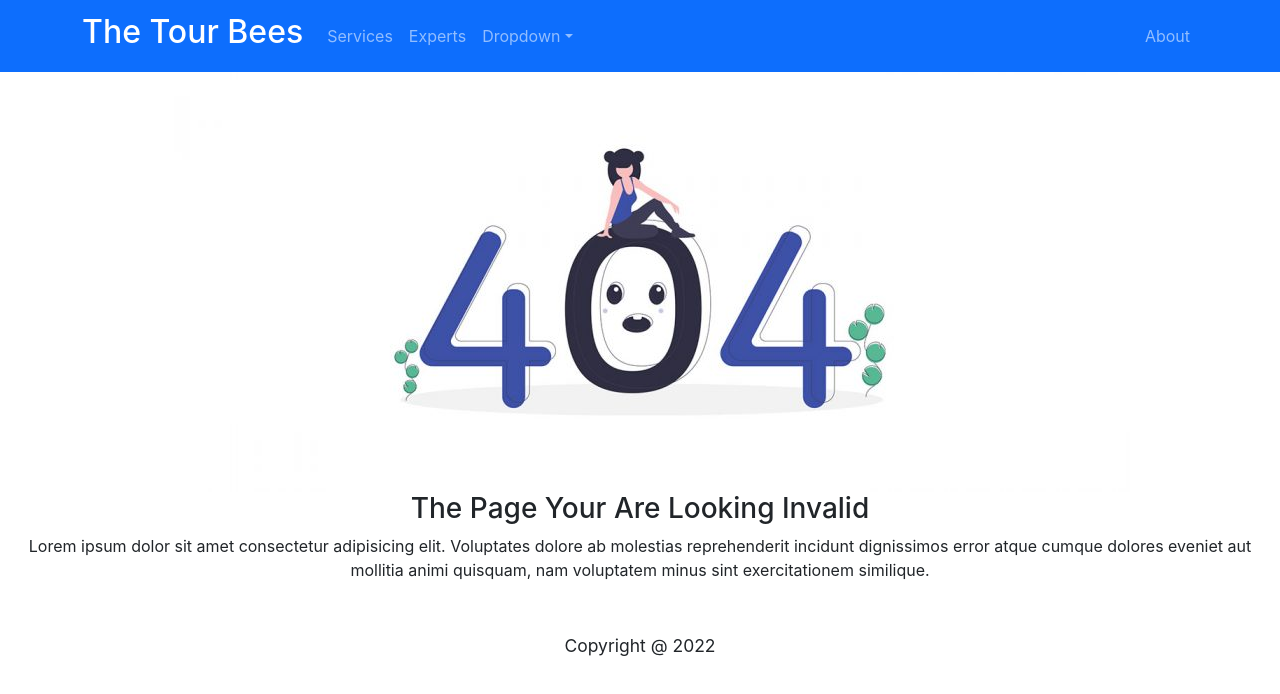
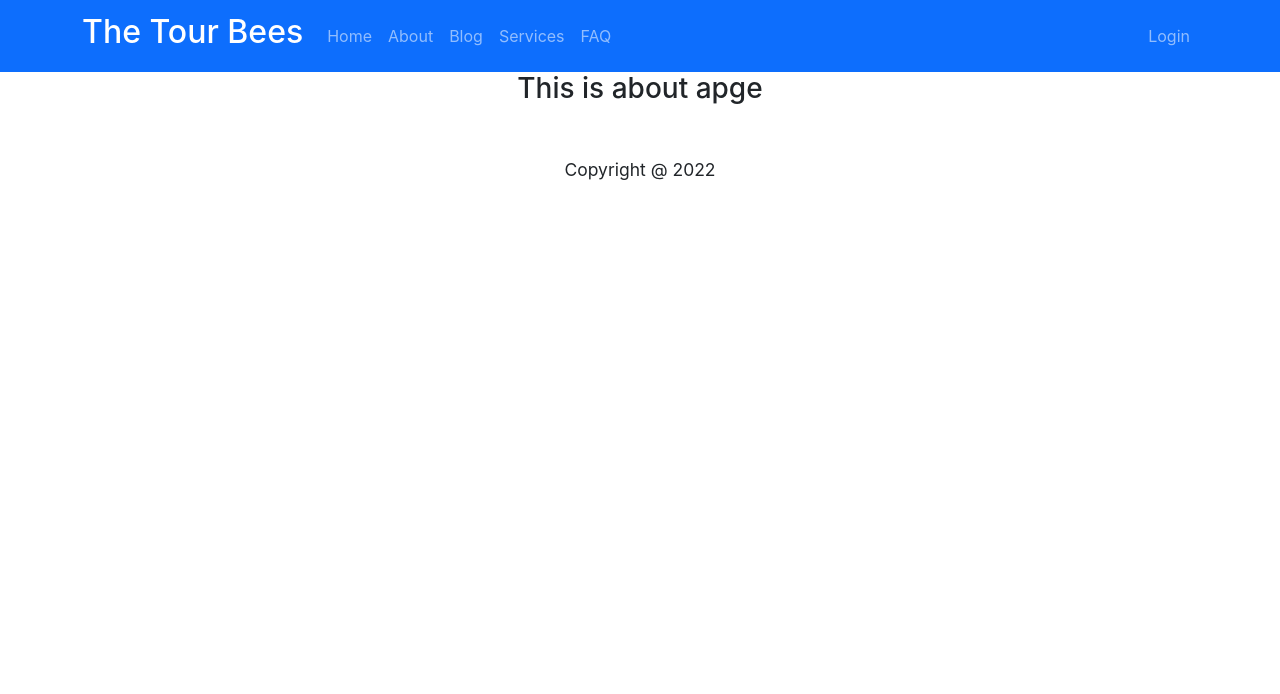
Before and after one commit to mdmehedihasan/the-tour-bees-site, a React (Create React App) app: page /about in a window 1280 px wide. Shown: the top 694 px of the page. Built offline with nearby package versions, Linux system fonts and the light colour scheme.

Commit message:
All page route setup done

```diff
--- a/src/App.js
+++ b/src/App.js
@@ -4,6 +4,8 @@ import Home from './Pages/Home/Home/Home';
 import Header from './Shared/Header/Header';
 import Footer from './Shared/Footer/Footer';
 import NotFound from './Shared/NotFound/NotFound';
+import About from './Pages/About/About';
+import Blog from './Pages/Blog/Blog';
 
 function App() {
   return (
@@ -11,6 +13,12 @@ function App() {
       <Header></Header>
       <Routes>
         <Route path='/' element={<Home></Home>}></Route>
+        <Route path='/home' element={<Home></Home>}></Route>
+        <Route path='/about' element={<About></About>}></Route>
+        <Route path='/blog' element={<Blog></Blog>}></Route>
+
+
+
         <Route path='*' element={<NotFound></NotFound>}></Route>
       </Routes>
       <Footer></Footer>
--- a/src/Pages/About/About.js
+++ b/src/Pages/About/About.js
@@ -0,0 +1,11 @@
+import React from 'react';
+
+const About = () => {
+    return (
+        <div>
+            <h3>This is about apge</h3>
+        </div>
+    );
+};
+
+export default About;
--- /dev/null
+++ b/src/Pages/Blog/Blog.js
@@ -0,0 +1,11 @@
+import React from 'react';
+
+const Blog = () => {
+    return (
+        <div>
+            <h3>This is blog page</h3>
+        </div>
+    );
+};
+
+export default Blog;
--- a/src/Pages/Home/Home/FAQ/Faq.js
+++ b/src/Pages/Home/Home/FAQ/Faq.js
@@ -4,7 +4,7 @@ import { Accordion } from 'react-bootstrap';
 const Faq = () => {
     return (
         <div>
-            <h2 className="heading-title mt-5" id='services'>FAQ</h2>
+            <h2 className="heading-title mt-5" id='faq'>FAQ</h2>
             <Accordion defaultActiveKey="0">
                 <Accordion.Item eventKey="0">
                     <Accordion.Header>Accordion Item #1</Accordion.Header>
--- a/src/Shared/Header/Header.js
+++ b/src/Shared/Header/Header.js
@@ -14,18 +14,15 @@ const Header = () => {
                 <Navbar.Toggle aria-controls="responsive-navbar-nav" />
                 <Navbar.Collapse id="responsive-navbar-nav">
                     <Nav className="me-auto">
+                        <Nav.Link as={Link} to="/home">Home</Nav.Link>
+                        <Nav.Link as={Link} to="/about">About</Nav.Link>
+                        <Nav.Link as={Link} to="/blog">Blog</Nav.Link>
                         <Nav.Link href="home#services">Services</Nav.Link>
-                        <Nav.Link href="home#Experts">Experts</Nav.Link>
-                        <NavDropdown title="Dropdown" id="collasible-nav-dropdown">
-                            <NavDropdown.Item href="#action/3.1">Action</NavDropdown.Item>
-                            <NavDropdown.Item href="#action/3.2">Another action</NavDropdown.Item>
-                            <NavDropdown.Item href="#action/3.3">Something</NavDropdown.Item>
-                            <NavDropdown.Divider />
-                            <NavDropdown.Item href="#action/3.4">Separated link</NavDropdown.Item>
-                        </NavDropdown>
+                        <Nav.Link href="home#faq">FAQ</Nav.Link>
+
                     </Nav>
                     <Nav>
-                        <Nav.Link as={Link} to="/about">About</Nav.Link>
+                        <Nav.Link as={Link} to="/login">Login</Nav.Link>
 
 
                     </Nav>
```
Also changed, not shown: src/Pages/Blog/Blog.css (added).
